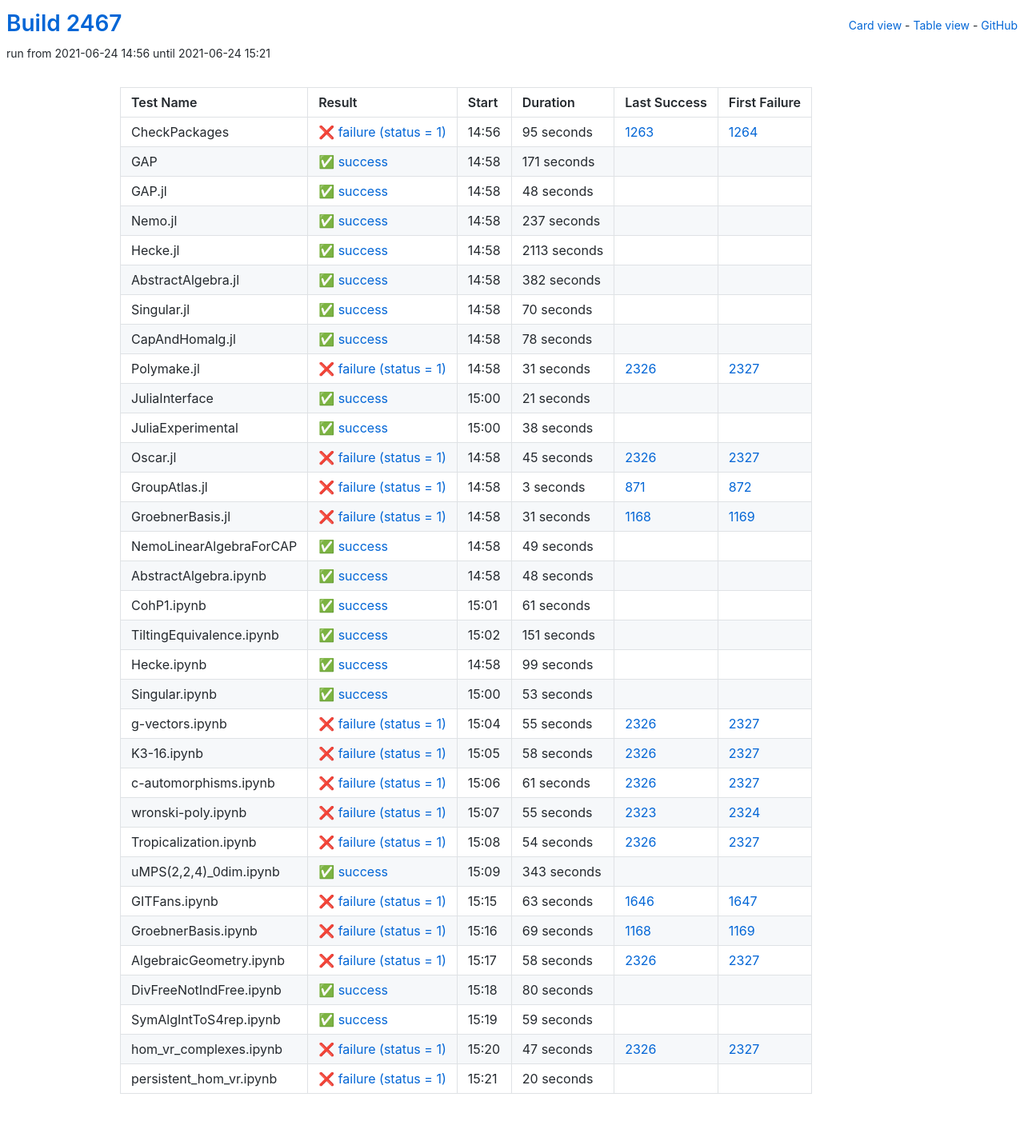
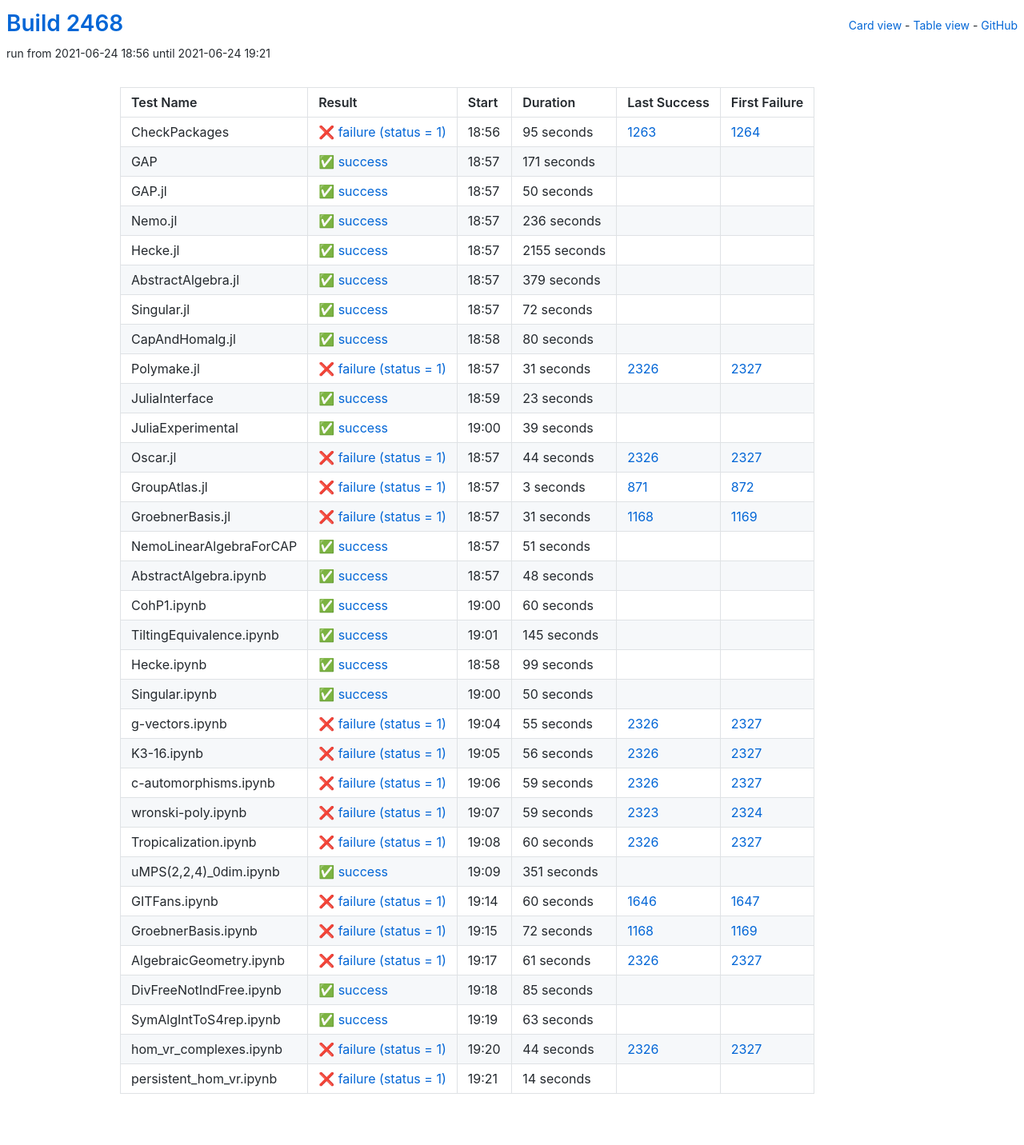
Before and after one commit to oscar-system/oscar-ci-status-stable, a Jekyll site: the page built from table.html, in a window 1280 px wide. Shown: the whole page at 80% size. Built offline with Jekyll 4.4.1, drawn with Linux system fonts in a browser that asks for light colours.

Commit message:
Build #2468

```diff
--- a/_data/ci.yml
+++ b/_data/ci.yml
@@ -1,6 +1,6 @@
 ---
-build: 2467
-build_url: https://oscarci.mathematik.uni-kl.de/job/oscar-stable/2467/
+build: 2468
+build_url: https://oscarci.mathematik.uni-kl.de/job/oscar-stable/2468/
 job: oscar-stable
 organization: oscar-system
 repo: oscar-ci-status-stable
@@ -8,8 +8,8 @@ repourl: https://github.com/oscar-system/oscar-ci-status-stable
 tests:
 - name: CheckPackages
   id: checkpackages
-  log: https://oscarci.mathematik.uni-kl.de/job/oscar-stable/2467/artifact/logs/build-2467/CheckPackages.log
-  start: 2021-06-24 14:56
+  log: https://oscarci.mathematik.uni-kl.de/job/oscar-stable/2468/artifact/logs/build-2468/CheckPackages.log
+  start: 2021-06-24 18:56
   success: false
   exitcode: 1
   status: failure
@@ -20,8 +20,8 @@ tests:
   first_failure_url: https://oscarci.mathematik.uni-kl.de/job/oscar-stable/1264/
 - name: GAP
   id: gap
-  log: https://oscarci.mathematik.uni-kl.de/job/oscar-stable/2467/artifact/logs/build-2467/GAP.log
-  start: 2021-06-24 14:58
+  log: https://oscarci.mathematik.uni-kl.de/job/oscar-stable/2468/artifact/logs/build-2468/GAP.log
+  start: 2021-06-24 18:57
   success: true
   exitcode: 0
   status: success
@@ -32,80 +32,80 @@ tests:
   first_failure_url:
 - name: GAP.jl
   id: gap-jl
-  log: https://oscarci.mathematik.uni-kl.de/job/oscar-stable/2467/artifact/logs/build-2467/GAP.jl.log
-  start: 2021-06-24 14:58
+  log: https://oscarci.mathematik.uni-kl.de/job/oscar-stable/2468/artifact/logs/build-2468/GAP.jl.log
+  start: 2021-06-24 18:57
   success: true
   exitcode: 0
   status: success
-  duration: 48
+  duration: 50
   last_success: false
   last_success_url:
   first_failure: false
   first_failure_url:
 - name: Nemo.jl
   id: nemo-jl
-  log: https://oscarci.mathematik.uni-kl.de/job/oscar-stable/2467/artifact/logs/build-2467/Nemo.jl.log
-  start: 2021-06-24 14:58
+  log: https://oscarci.mathematik.uni-kl.de/job/oscar-stable/2468/artifact/logs/build-2468/Nemo.jl.log
+  start: 2021-06-24 18:57
   success: true
   exitcode: 0
   status: success
-  duration: 237
+  duration: 236
   last_success: false
   last_success_url:
   first_failure: false
   first_failure_url:
 - name: Hecke.jl
   id: hecke-jl
-  log: https://oscarci.mathematik.uni-kl.de/job/oscar-stable/2467/artifact/logs/build-2467/Hecke.jl.log
-  start: 2021-06-24 14:58
+  log: https://oscarci.mathematik.uni-kl.de/job/oscar-stable/2468/artifact/logs/build-2468/Hecke.jl.log
+  start: 2021-06-24 18:57
   success: true
   exitcode: 0
   status: success
-  duration: 2113
+  duration: 2155
   last_success: false
   last_success_url:
   first_failure: false
   first_failure_url:
 - name: AbstractAlgebra.jl
   id: abstractalgebra-jl
-  log: https://oscarci.mathematik.uni-kl.de/job/oscar-stable/2467/artifact/logs/build-2467/AbstractAlgebra.jl.log
-  start: 2021-06-24 14:58
+  log: https://oscarci.mathematik.uni-kl.de/job/oscar-stable/2468/artifact/logs/build-2468/AbstractAlgebra.jl.log
+  start: 2021-06-24 18:57
   success: true
   exitcode: 0
   status: success
-  duration: 382
+  duration: 379
   last_success: false
   last_success_url:
   first_failure: false
   first_failure_url:
 - name: Singular.jl
   id: singular-jl
-  log: https://oscarci.mathematik.uni-kl.de/job/oscar-stable/2467/artifact/logs/build-2467/Singular.jl.log
-  start: 2021-06-24 14:58
+  log: https://oscarci.mathematik.uni-kl.de/job/oscar-stable/2468/artifact/logs/build-2468/Singular.jl.log
+  start: 2021-06-24 18:57
   success: true
   exitcode: 0
   status: success
-  duration: 70
+  duration: 72
   last_success: false
   last_success_url:
   first_failure: false
   first_failure_url:
 - name: CapAndHomalg.jl
   id: capandhomalg-jl
-  log: https://oscarci.mathematik.uni-kl.de/job/oscar-stable/2467/artifact/logs/build-2467/CapAndHomalg.jl.log
-  start: 2021-06-24 14:58
+  log: https://oscarci.mathematik.uni-kl.de/job/oscar-stable/2468/artifact/logs/build-2468/CapAndHomalg.jl.log
+  start: 2021-06-24 18:58
   success: true
   exitcode: 0
   status: success
-  duration: 78
+  duration: 80
   last_success: false
   last_success_url:
   first_failure: false
   first_failure_url:
 - name: Polymake.jl
   id: polymake-jl
-  log: https://oscarci.mathematik.uni-kl.de/job/oscar-stable/2467/artifact/logs/build-2467/Polymake.jl.log
-  start: 2021-06-24 14:58
+  log: https://oscarci.mathematik.uni-kl.de/job/oscar-stable/2468/artifact/logs/build-2468/Polymake.jl.log
+  start: 2021-06-24 18:57
   success: false
   exitcode: 1
   status: failure
@@ -116,44 +116,44 @@ tests:
   first_failure_url: https://oscarci.mathematik.uni-kl.de/job/oscar-stable/2327/
 - name: JuliaInterface
   id: juliainterface
-  log: https://oscarci.mathematik.uni-kl.de/job/oscar-stable/2467/artifact/logs/build-2467/JuliaInterface.log
-  start: 2021-06-24 15:00
+  log: https://oscarci.mathematik.uni-kl.de/job/oscar-stable/2468/artifact/logs/build-2468/JuliaInterface.log
+  start: 2021-06-24 18:59
   success: true
   exitcode: 0
   status: success
-  duration: 21
+  duration: 23
   last_success: false
   last_success_url:
   first_failure: false
   first_failure_url:
 - name: JuliaExperimental
   id: juliaexperimental
-  log: https://oscarci.mathematik.uni-kl.de/job/oscar-stable/2467/artifact/logs/build-2467/JuliaExperimental.log
-  start: 2021-06-24 15:00
+  log: https://oscarci.mathematik.uni-kl.de/job/oscar-stable/2468/artifact/logs/build-2468/JuliaExperimental.log
+  start: 2021-06-24 19:00
   success: true
   exitcode: 0
   status: success
-  duration: 38
+  duration: 39
   last_success: false
   last_success_url:
   first_failure: false
   first_failure_url:
 - name: Oscar.jl
   id: oscar-jl
-  log: https://oscarci.mathematik.uni-kl.de/job/oscar-stable/2467/artifact/logs/build-2467/Oscar.jl.log
-  start: 2021-06-24 14:58
+  log: https://oscarci.mathematik.uni-kl.de/job/oscar-stable/2468/artifact/logs/build-2468/Oscar.jl.log
+  start: 2021-06-24 18:57
   success: false
   exitcode: 1
   status: failure
-  duration: 45
+  duration: 44
   last_success: 2326
   last_success_url: https://oscarci.mathematik.uni-kl.de/job/oscar-stable/2326/
   first_failure: 2327
   first_failure_url: https://oscarci.mathematik.uni-kl.de/job/oscar-stable/2327/
 - name: GroupAtlas.jl
   id: groupatlas-jl
-  log: https://oscarci.mathematik.uni-kl.de/job/oscar-stable/2467/artifact/logs/build-2467/GroupAtlas.jl.log
-  start: 2021-06-24 14:58
+  log: https://oscarci.mathematik.uni-kl.de/job/oscar-stable/2468/artifact/logs/build-2468/GroupAtlas.jl.log
+  start: 2021-06-24 18:57
   success: false
   exitcode: 1
   status: failure
@@ -164,8 +164,8 @@ tests:
   first_failure_url: https://oscarci.mathematik.uni-kl.de/job/oscar-stable/872/
 - name: GroebnerBasis.jl
   id: groebnerbasis-jl
-  log: https://oscarci.mathematik.uni-kl.de/job/oscar-stable/2467/artifact/logs/build-2467/GroebnerBasis.jl.log
-  start: 2021-06-24 14:58
+  log: https://oscarci.mathematik.uni-kl.de/job/oscar-stable/2468/artifact/logs/build-2468/GroebnerBasis.jl.log
+  start: 2021-06-24 18:57
   success: false
   exitcode: 1
   status: failure
@@ -176,20 +176,20 @@ tests:
   first_failure_url: https://oscarci.mathematik.uni-kl.de/job/oscar-stable/1169/
 - name: NemoLinearAlgebraForCAP
   id: nemolinearalgebraforcap
-  log: https://oscarci.mathematik.uni-kl.de/job/oscar-stable/2467/artifact/logs/build-2467/NemoLinearAlgebraForCAP.log
-  start: 2021-06-24 14:58
+  log: https://oscarci.mathematik.uni-kl.de/job/oscar-stable/2468/artifact/logs/build-2468/NemoLinearAlgebraForCAP.log
+  start: 2021-06-24 18:57
   success: true
   exitcode: 0
   status: success
-  duration: 49
+  duration: 51
   last_success: false
   last_success_url:
   first_failure: false
   first_failure_url:
 - name: AbstractAlgebra.ipynb
   id: abstractalgebra-ipynb
-  log: https://oscarci.mathematik.uni-kl.de/job/oscar-stable/2467/artifact/logs/build-2467/AbstractAlgebra.ipynb.log
-  start: 2021-06-24 14:58
+  log: https://oscarci.mathematik.uni-kl.de/job/oscar-stable/2468/artifact/logs/build-2468/AbstractAlgebra.ipynb.log
+  start: 2021-06-24 18:57
   success: true
   exitcode: 0
   status: success
@@ -200,32 +200,32 @@ tests:
   first_failure_url:
 - name: CohP1.ipynb
   id: cohp1-ipynb
-  log: https://oscarci.mathematik.uni-kl.de/job/oscar-stable/2467/artifact/logs/build-2467/CohP1.ipynb.log
-  start: 2021-06-24 15:01
+  log: https://oscarci.mathematik.uni-kl.de/job/oscar-stable/2468/artifact/logs/build-2468/CohP1.ipynb.log
+  start: 2021-06-24 19:00
   success: true
   exitcode: 0
   status: success
-  duration: 61
+  duration: 60
   last_success: false
   last_success_url:
   first_failure: false
   first_failure_url:
 - name: TiltingEquivalence.ipynb
   id: tiltingequivalence-ipynb
-  log: https://oscarci.mathematik.uni-kl.de/job/oscar-stable/2467/artifact/logs/build-2467/TiltingEquivalence.ipynb.log
-  start: 2021-06-24 15:02
+  log: https://oscarci.mathematik.uni-kl.de/job/oscar-stable/2468/artifact/logs/build-2468/TiltingEquivalence.ipynb.log
+  start: 2021-06-24 19:01
   success: true
   exitcode: 0
   status: success
-  duration: 151
+  duration: 145
   last_success: false
   last_success_url:
   first_failure: false
   first_failure_url:
 - name: Hecke.ipynb
   id: hecke-ipynb
-  log: https://oscarci.mathematik.uni-kl.de/job/oscar-stable/2467/artifact/logs/build-2467/Hecke.ipynb.log
-  start: 2021-06-24 14:58
+  log: https://oscarci.mathematik.uni-kl.de/job/oscar-stable/2468/artifact/logs/build-2468/Hecke.ipynb.log
+  start: 2021-06-24 18:58
   success: true
   exitcode: 0
   status: success
@@ -236,20 +236,20 @@ tests:
   first_failure_url:
 - name: Singular.ipynb
   id: singular-ipynb
-  log: https://oscarci.mathematik.uni-kl.de/job/oscar-stable/2467/artifact/logs/build-2467/Singular.ipynb.log
-  start: 2021-06-24 15:00
+  log: https://oscarci.mathematik.uni-kl.de/job/oscar-stable/2468/artifact/logs/build-2468/Singular.ipynb.log
+  start: 2021-06-24 19:00
   success: true
   exitcode: 0
   status: success
-  duration: 53
+  duration: 50
   last_success: false
   last_success_url:
   first_failure: false
   first_failure_url:
 - name: g-vectors.ipynb
   id: g-vectors-ipynb
-  log: https://oscarci.mathematik.uni-kl.de/job/oscar-stable/2467/artifact/logs/build-2467/g-vectors.ipynb.log
-  start: 2021-06-24 15:04
+  log: https://oscarci.mathematik.uni-kl.de/job/oscar-stable/2468/artifact/logs/build-2468/g-vectors.ipynb.log
+  start: 2021-06-24 19:04
   success: false
   exitcode: 1
   status: failure
@@ -260,20 +260,92 @@ tests:
   first_failure_url: https://oscarci.mathematik.uni-kl.de/job/oscar-stable/2327/
 - name: K3-16.ipynb
   id: k3-16-ipynb
-  log: https://oscarci.mathematik.uni-kl.de/job/oscar-stable/2467/artifact/logs/build-2467/K3-16.ipynb.log
-  start: 2021-06-24 15:05
+  log: https://oscarci.mathematik.uni-kl.de/job/oscar-stable/2468/artifact/logs/build-2468/K3-16.ipynb.log
+  start: 2021-06-24 19:05
   success: false
   exitcode: 1
   status: failure
-  duration: 58
+  duration: 56
   last_success: 2326
   last_success_url: https://oscarci.mathematik.uni-kl.de/job/oscar-stable/2326/
   first_failure: 2327
   first_failure_url: https://oscarci.mathematik.uni-kl.de/job/oscar-stable/2327/
 - name: c-automorphisms.ipynb
   id: c-automorphisms-ipynb
-  log: https://oscarci.mathematik.uni-kl.de/job/oscar-stable/2467/artifact/logs/build-2467/c-automorphisms.ipynb.log
-  start: 2021-06-24 15:06
+  log: https://oscarci.mathematik.uni-kl.de/job/oscar-stable/2468/artifact/logs/build-2468/c-automorphisms.ipynb.log
+  start: 2021-06-24 19:06
+  success: false
+  exitcode: 1
+  status: failure
+  duration: 59
+  last_success: 2326
+  last_success_url: https://oscarci.mathematik.uni-kl.de/job/oscar-stable/2326/
+  first_failure: 2327
+  first_failure_url: https://oscarci.mathematik.uni-kl.de/job/oscar-stable/2327/
+- name: wronski-poly.ipynb
+  id: wronski-poly-ipynb
+  log: https://oscarci.mathematik.uni-kl.de/job/oscar-stable/2468/artifact/logs/build-2468/wronski-poly.ipynb.log
+  start: 2021-06-24 19:07
+  success: false
+  exitcode: 1
+  status: failure
+  duration: 59
+  last_success: 2323
+  last_success_url: https://oscarci.mathematik.uni-kl.de/job/oscar-stable/2323/
+  first_failure: 2324
+  first_failure_url: https://oscarci.mathematik.uni-kl.de/job/oscar-stable/2324/
+- name: Tropicalization.ipynb
+  id: tropicalization-ipynb
+  log: https://oscarci.mathematik.uni-kl.de/job/oscar-stable/2468/artifact/logs/build-2468/Tropicalization.ipynb.log
+  start: 2021-06-24 19:08
+  success: false
+  exitcode: 1
+  status: failure
+  duration: 60
+  last_success: 2326
+  last_success_url: https://oscarci.mathematik.uni-kl.de/job/oscar-stable/2326/
+  first_failure: 2327
+  first_failure_url: https://oscarci.mathematik.uni-kl.de/job/oscar-stable/2327/
+- name: uMPS(2,2,4)_0dim.ipynb
+  id: umps-2-2-4-0dim-ipynb
+  log: https://oscarci.mathematik.uni-kl.de/job/oscar-stable/2468/artifact/logs/build-2468/uMPS-2-2-4-_0dim.ipynb.log
+  start: 2021-06-24 19:09
+  success: true
+  exitcode: 0
+  status: success
+  duration: 351
+  last_success: false
+  last_success_url:
+  first_failure: false
+  first_failure_url:
+- name: GITFans.ipynb
+  id: gitfans-ipynb
+  log: https://oscarci.mathematik.uni-kl.de/job/oscar-stable/2468/artifact/logs/build-2468/GITFans.ipynb.log
+  start: 2021-06-24 19:14
+  success: false
+  exitcode: 1
+  status: failure
+  duration: 60
+  last_success: 1646
+  last_success_url: https://oscarci.mathematik.uni-kl.de/job/oscar-stable/1646/
+  first_failure: 1647
+  first_failure_url: https://oscarci.mathematik.uni-kl.de/job/oscar-stable/1647/
+- name: GroebnerBasis.ipynb
+  id: groebnerbasis-ipynb
+  log: https://oscarci.mathematik.uni-kl.de/job/oscar-stable/2468/artifact/logs/build-2468/GroebnerBasis.ipynb.log
+  start: 2021-06-24 19:15
+  success: false
+  exitcode: 1
+  status: failure
+  duration: 72
+  last_success: 1168
+  last_success_url: https://oscarci.mathematik.uni-kl.de/job/oscar-stable/1168/
+  first_failure: 1169
+  first_failure_url: https://oscarci.mathematik.uni-kl.de/job/oscar-stable/1169/
+- name: AlgebraicGeometry.ipynb
+  id: algebraicgeometry-ipynb
+  log: https://oscarci.mathematik.uni-kl.de/job/oscar-stable/2468/artifact/logs/build-2468/AlgebraicGeometry.ipynb.log
+  start: 2021-06-24 19:17
   success: false
   exitcode: 1
   status: failure
@@ -282,122 +354,50 @@ tests:
   last_success_url: https://oscarci.mathematik.uni-kl.de/job/oscar-stable/2326/
   first_failure: 2327
   first_failure_url: https://oscarci.mathematik.uni-kl.de/job/oscar-stable/2327/
-- name: wronski-poly.ipynb
-  id: wronski-poly-ipynb
-  log: https://oscarci.mathematik.uni-kl.de/job/oscar-stable/2467/artifact/logs/build-2467/wronski-poly.ipynb.log
-  start: 2021-06-24 15:07
-  success: false
-  exitcode: 1
-  status: failure
-  duration: 55
-  last_success: 2323
-  last_success_url: https://oscarci.mathematik.uni-kl.de/job/oscar-stable/2323/
-  first_failure: 2324
-  first_failure_url: https://oscarci.mathematik.uni-kl.de/job/oscar-stable/2324/
-- name: Tropicalization.ipynb
-  id: tropicalization-ipynb
-  log: https://oscarci.mathematik.uni-kl.de/job/oscar-stable/2467/artifact/logs/build-2467/Tropicalization.ipynb.log
-  start: 2021-06-24 15:08
-  success: false
-  exitcode: 1
-  status: failure
-  duration: 54
-  last_success: 2326
-  last_success_url: https://oscarci.mathematik.uni-kl.de/job/oscar-stable/2326/
-  first_failure: 2327
-  first_failure_url: https://oscarci.mathematik.uni-kl.de/job/oscar-stable/2327/
-- name: uMPS(2,2,4)_0dim.ipynb
-  id: umps-2-2-4-0dim-ipynb
-  log: https://oscarci.mathematik.uni-kl.de/job/oscar-stable/2467/artifact/logs/build-2467/uMPS-2-2-4-_0dim.ipynb.log
-  start: 2021-06-24 15:09
+- name: DivFreeNotIndFree.ipynb
+  id: divfreenotindfree-ipynb
+  log: https://oscarci.mathematik.uni-kl.de/job/oscar-stable/2468/artifact/logs/build-2468/DivFreeNotIndFree.ipynb.log
+  start: 2021-06-24 19:18
   success: true
   exitcode: 0
   status: success
-  duration: 343
-  last_success: false
-  last_success_url:
-  first_failure: false
-  first_failure_url:
-- name: GITFans.ipynb
-  id: gitfans-ipynb
-  log: https://oscarci.mathematik.uni-kl.de/job/oscar-stable/2467/artifact/logs/build-2467/GITFans.ipynb.log
-  start: 2021-06-24 15:15
-  success: false
-  exitcode: 1
-  status: failure
-  duration: 63
-  last_success: 1646
-  last_success_url: https://oscarci.mathematik.uni-kl.de/job/oscar-stable/1646/
-  first_failure: 1647
-  first_failure_url: https://oscarci.mathematik.uni-kl.de/job/oscar-stable/1647/
-- name: GroebnerBasis.ipynb
-  id: groebnerbasis-ipynb
-  log: https://oscarci.mathematik.uni-kl.de/job/oscar-stable/2467/artifact/logs/build-2467/GroebnerBasis.ipynb.log
-  start: 2021-06-24 15:16
-  success: false
-  exitcode: 1
-  status: failure
-  duration: 69
-  last_success: 1168
-  last_success_url: https://oscarci.mathematik.uni-kl.de/job/oscar-stable/1168/
-  first_failure: 1169
-  first_failure_url: https://oscarci.mathematik.uni-kl.de/job/oscar-stable/1169/
-- name: AlgebraicGeometry.ipynb
-  id: algebraicgeometry-ipynb
-  log: https://oscarci.mathematik.uni-kl.de/job/oscar-stable/2467/artifact/logs/build-2467/AlgebraicGeometry.ipynb.log
-  start: 2021-06-24 15:17
-  success: false
-  exitcode: 1
-  status: failure
-  duration: 58
-  last_success: 2326
-  last_success_url: https://oscarci.mathematik.uni-kl.de/job/oscar-stable/2326/
-  first_failure: 2327
-  first_failure_url: https://oscarci.mathematik.uni-kl.de/job/oscar-stable/2327/
-- name: DivFreeNotIndFree.ipynb
-  id: divfreenotindfree-ipynb
-  log: https://oscarci.mathematik.uni-kl.de/job/oscar-stable/2467/artifact/logs/build-2467/DivFreeNotIndFree.ipynb.log
-  start: 2021-06-24 15:18
-  success: true
-  exitcode: 0
-  status: success
-  duration: 80
+  duration: 85
   last_success: false
   last_success_url:
   first_failure: false
   first_failure_url:
 - name: SymAlgIntToS4rep.ipynb
   id: symalginttos4rep-ipynb
-  log: https://oscarci.mathematik.uni-kl.de/job/oscar-stable/2467/artifact/logs/build-2467/SymAlgIntToS4rep.ipynb.log
-  start: 2021-06-24 15:19
+  log: https://oscarci.mathematik.uni-kl.de/job/oscar-stable/2468/artifact/logs/build-2468/SymAlgIntToS4rep.ipynb.log
+  start: 2021-06-24 19:19
   success: true
   exitcode: 0
   status: success
-  duration: 59
+  duration: 63
   last_success: false
   last_success_url:
   first_failure: false
   first_failure_url:
 - name: hom_vr_complexes.ipynb
   id: hom-vr-complexes-ipynb
-  log: https://oscarci.mathematik.uni-kl.de/job/oscar-stable/2467/artifact/logs/build-2467/hom_vr_complexes.ipynb.log
-  start: 2021-06-24 15:20
+  log: https://oscarci.mathematik.uni-kl.de/job/oscar-stable/2468/artifact/logs/build-2468/hom_vr_complexes.ipynb.log
+  start: 2021-06-24 19:20
   success: false
   exitcode: 1
   status: failure
-  duration: 47
+  duration: 44
   last_success: 2326
   last_success_url: https://oscarci.mathematik.uni-kl.de/job/oscar-stable/2326/
   first_failure: 2327
   first_failure_url: https://oscarci.mathematik.uni-kl.de/job/oscar-stable/2327/
 - name: persistent_hom_vr.ipynb
   id: persistent-hom-vr-ipynb
-  log: https://oscarci.mathematik.uni-kl.de/job/oscar-stable/2467/artifact/logs/build-2467/persistent_hom_vr.ipynb.log
-  start: 2021-06-24 15:21
+  log: https://oscarci.mathematik.uni-kl.de/job/oscar-stable/2468/artifact/logs/build-2468/persistent_hom_vr.ipynb.log
+  start: 2021-06-24 19:21
   success: false
   exitcode: 1
   status: failure
-  duration: 20
+  duration: 14
   last_success: false
   last_success_url:
   first_failure: false
```
Also changed, not shown: README.md.
